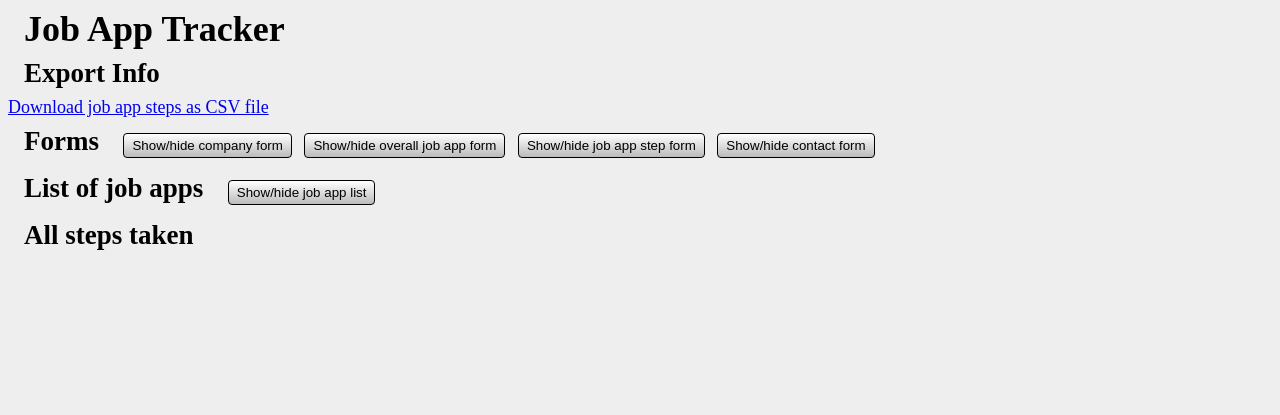
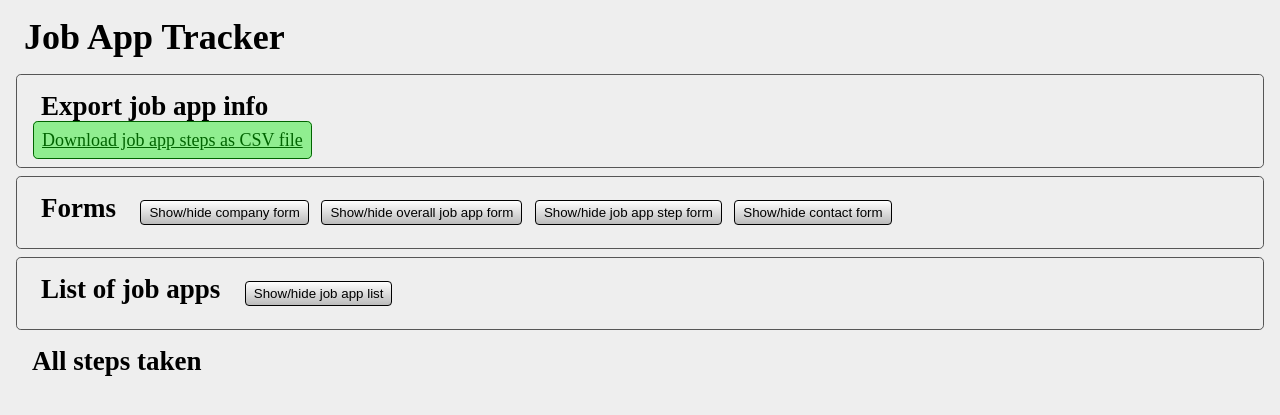
Before and after one commit to mengsarah/jobapps, a Django app: page /tracker/ in a window 1280 px wide. Shown: the top 415 px of the page. Run offline with Django 3.2, Linux system fonts and the light colour scheme; data that the repository does not hold is empty; some libraries are stand-ins or nearby versions.

Commit message:
make prettier: trim HTML and CSS, then add some more

```diff
--- a/tracker/static/tracker/style.css
+++ b/tracker/static/tracker/style.css
@@ -19,7 +19,8 @@ body {
 }
 
 h1, h2 {
-	margin: 0.5rem 1rem;
+	margin: 0;
+	padding: 0.5rem 1rem;
 }
 
 h3 {
@@ -33,6 +34,21 @@ label {
 
 .inline-heading {
 	display: inline-block;
+}
+
+section, main {
+	margin: 0.5rem;
+}
+
+section {
+	border: 0.1rem solid var(--dark-gray);
+	border-radius: 0.3rem;
+	padding: 0.5rem;
+	padding-bottom: 1rem;
+}
+
+section h2 {
+	margin: 0;
 }
 
 /*** FUNCTIONAL/SPECIFIC ***/
@@ -65,8 +81,16 @@ button:active, input[type="submit"]:active {
 				0 0 0.1rem 0.1rem black;
 }
 
+a[download] {
+	border: 0.1rem solid var(--dark-green);
+	border-radius: 0.3rem;
+	background-color: var(--light-green);
+	color: var(--dark-green);
+	padding: 0.5rem;
+	margin: 0 0.5rem;
+}
+
 .collapsible {
-	border: dashed 2px;
 	display: none;
 }
 
@@ -112,16 +136,18 @@ ul.table-ish li a {
 	margin: 0.5rem;
 }
 
-.collapsible > * {
-	margin: 1rem;
-}
-
-.collapsible > button {
-	margin: 0.5rem;
+.collapsible.inactive {
+	margin: 0;
 }
 
 button.collapsible-hide {
 	display: block;
+}
+
+.extra-info {
+	border: dashed 2px;
+	padding-left: 1rem;
+	padding-right: 1rem;
 }
 
 a.link-to-top, a.link-to-edit {
--- a/tracker/templates/tracker/index.html
+++ b/tracker/templates/tracker/index.html
@@ -14,7 +14,7 @@
 	<h1 id="top">Job App Tracker</h1>
 
 	{% if messages %}
-	<h2>Info</h2>
+	<h2>Information</h2>
 	<ul class="messages">
 		{% for message in messages %}
 		<li{% if message.tags %} class="{{ message.tags }}"{% endif %}>{{ message }}</li>
@@ -23,7 +23,7 @@
 	{% endif %}
 
 	<section>
-		<h2>Export Info</h2>
+		<h2>Export job app info</h2>
 		<a href="{% url 'tracker:export_steps' %}" download target="_blank">Download job app steps as CSV file</a>
 	</section>
 
@@ -75,7 +75,7 @@
 		</div>
 	</section>
 
-	<section>
+	<main>
 		<h2>All steps taken</h2>
 		{% for ja_tuple in job_apps %}
 		{% with ja_tuple.list.0.job_app as ja_object %}
@@ -86,29 +86,29 @@
 
 				{% if not ja_object.active %}
 				<button class="collapsible-toggle">Show/hide job app</button>
-				<div class="collapsible row-{{color}}-light">
 				{% endif %}
+				<div class="steps{% if not ja_object.active %} collapsible inactive{% endif %}">
 
 				<button class="collapsible-toggle">Show/hide misc material</button>
-				<div class="collapsible">
+				<div class="collapsible extra-info">
 					{{ ja_tuple.grouper.other_material|default:"none"|linebreaks }}
 					<button class="collapsible-hide">Hide misc material</button>
 				</div>
 
 				<button class="collapsible-toggle">Show/hide notes</button>
-				<div class="collapsible">
+				<div class="collapsible extra-info">
 					{{ ja_tuple.grouper.notes|default:"none"|linebreaks }}
 					<button class="collapsible-hide">Hide notes</button>
 				</div>
 
 				<button class="ajax-contacts collapsible-toggle" value="contacts-{{ ja_tuple.grouper.company.id }}" ajax-contacts-url="{% url 'tracker:get_contacts' ja_tuple.grouper.company.id %}">Show/hide contacts for {{ ja_tuple.grouper.company }}</button>
-				<div class="collapsible">
+				<div class="collapsible extra-info">
 					<div id="contacts-{{ ja_tuple.grouper.company.id }}"></div>
 					<button class="collapsible-hide">Hide contacts</button>
 				</div>
 
 				<button class="ajax-company collapsible-toggle" value="company-{{ ja_tuple.grouper.company.id }}" ajax-company-url="{% url 'tracker:get_company' ja_tuple.grouper.company.id %}">Show/hide info for {{ ja_tuple.grouper.company }}</button>
-				<div class="collapsible">
+				<div class="collapsible extra-info">
 					<div id="company-{{ ja_tuple.grouper.company.id }}"></div>
 					<button class="collapsible-hide">Hide info</button>
 				</div>
@@ -155,12 +155,12 @@
 
 				{% if not ja_object.active %}
 				<button class="collapsible-hide">Hide job app</button>
+				{% endif %}
 				</div>
-				{% endif %}
 			</div>
 		{% endwith %}
 		{% endfor %}
-	</section>
+	</main>
 
 	<!-- SCRIPTS -->
 	<script src="{% static 'tracker/ajax.js' %}"></script>
```
